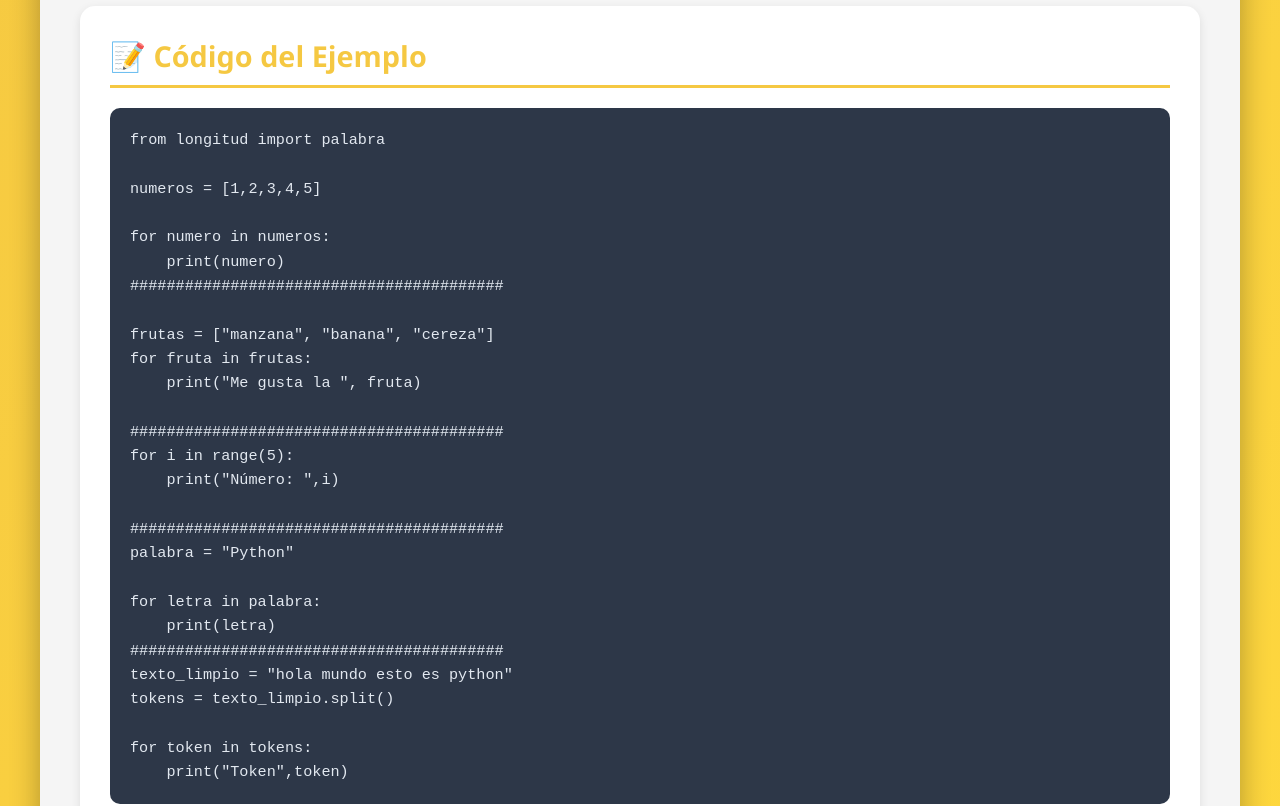
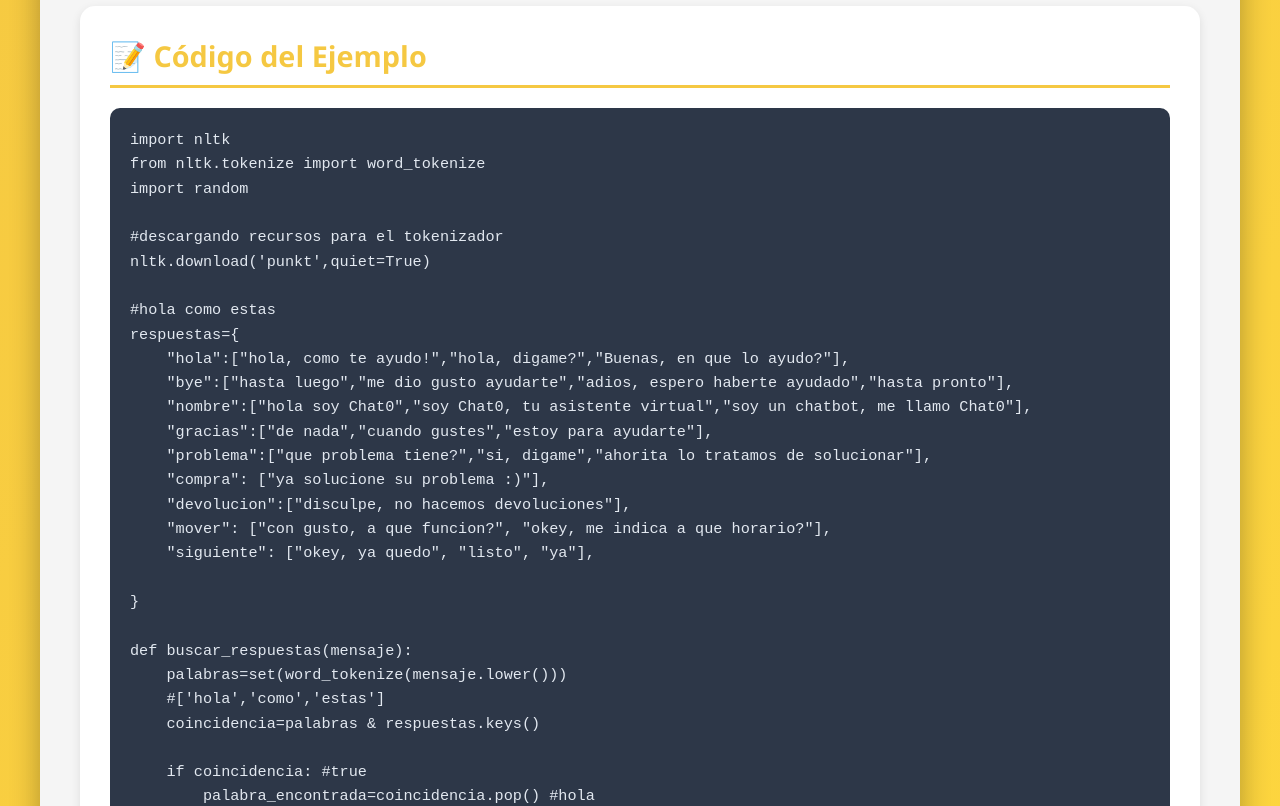
Before and after one commit to iyarizc/portafolio_LN, a plain HTML site: page For.html in a window 1280 px wide. Shown: the part 380-1186 px from the top of the page. Drawn offline with Linux system fonts and the light colour scheme.

Commit message:
For.html

```diff
--- a/For.html
+++ b/For.html
@@ -193,33 +193,48 @@
             <div class="section">
                 <h3>📝 Código del Ejemplo</h3>
                 <div class="code-container">
-                    <pre>from longitud import palabra
+                    <pre>import nltk
+from nltk.tokenize import word_tokenize
+import random
 
-numeros = [1,2,3,4,5]
+#descargando recursos para el tokenizador
+nltk.download('punkt',quiet=True)
 
-for numero in numeros:
-    print(numero)
-#########################################
+#hola como estas
+respuestas={
+    "hola":["hola, como te ayudo!","hola, digame?","Buenas, en que lo ayudo?"],
+    "bye":["hasta luego","me dio gusto ayudarte","adios, espero haberte ayudado","hasta pronto"],
+    "nombre":["hola soy Chat0","soy Chat0, tu asistente virtual","soy un chatbot, me llamo Chat0"],
+    "gracias":["de nada","cuando gustes","estoy para ayudarte"],
+    "problema":["que problema tiene?","si, digame","ahorita lo tratamos de solucionar"],
+    "compra": ["ya solucione su problema :)"],
+    "devolucion":["disculpe, no hacemos devoluciones"],
+    "mover": ["con gusto, a que funcion?", "okey, me indica a que horario?"],
+    "siguiente": ["okey, ya quedo", "listo", "ya"],
 
-frutas = ["manzana", "banana", "cereza"]
-for fruta in frutas:
-    print("Me gusta la ", fruta)
+}
 
-#########################################
-for i in range(5):
-    print("Número: ",i)
+def buscar_respuestas(mensaje):
+    palabras=set(word_tokenize(mensaje.lower()))
+    #['hola','como','estas']
+    coincidencia=palabras & respuestas.keys()
 
-#########################################
-palabra = "Python"
+    if coincidencia: #true
+        palabra_encontrada=coincidencia.pop() #hola
+    return random.choice(respuestas[palabra_encontrada]) #respuestas[hola]
 
-for letra in palabra:
-    print(letra)
-#########################################
-texto_limpio = "hola mundo esto es python"
-tokens = texto_limpio.split()
+    return "No entendi tu mensaje, escribelo de nuevo."
 
-for token in tokens:
-    print("Token",token)</pre>
+print("ChatBot: Hola!,soy tu Chatbot para resolver tus problemas (escribe 'bye' para salir)")
+while True:
+    mensaje=input("Tu: ") #hola como estas
+
+    if mensaje.lower()=='bye':
+        print("Chatbot: adios")
+        break
+
+    respuesta=buscar_respuestas(mensaje)
+    print("chatbot:",respuesta)</pre>
                 </div>
             </div>
 
```
